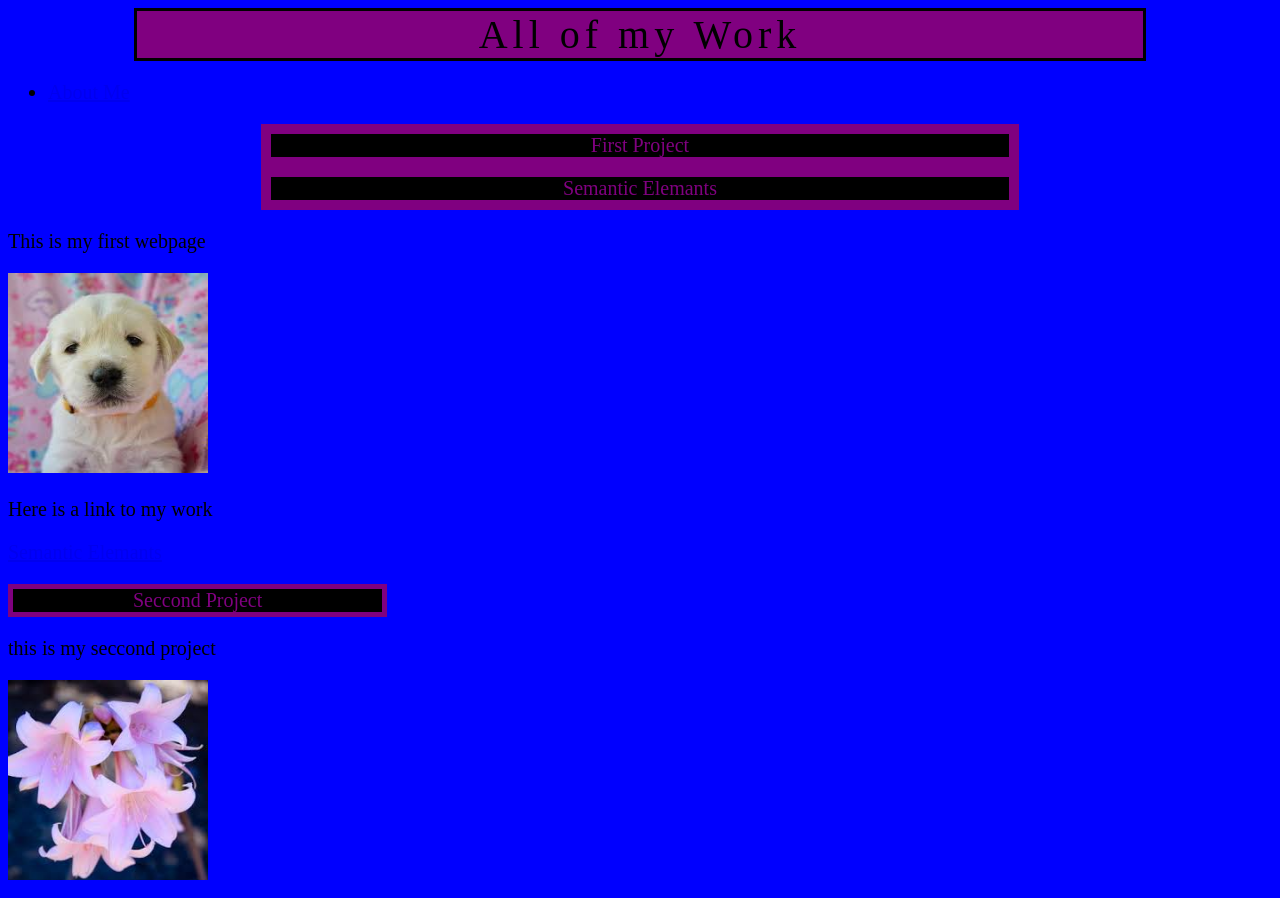
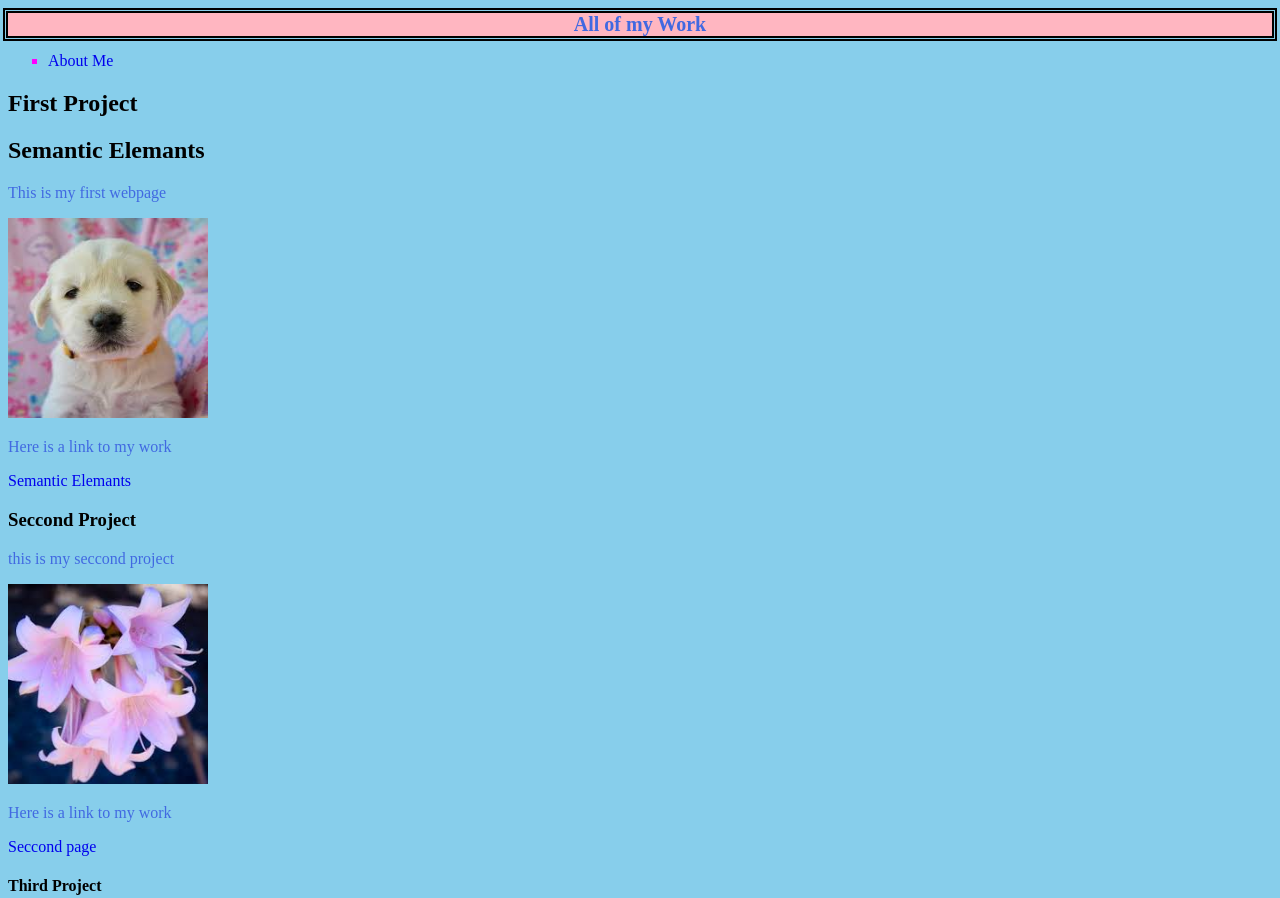
Before and after one commit to Mam1986/portfolio, a plain HTML site: page index.html in a window 1280 px wide. Shown: the top 898 px of the page. Drawn offline with Linux system fonts and the light colour scheme; files that its build step writes are made by us from their sources.

Commit message:
finished draft 1 of 6th week milestone

```diff
--- a/index.html
+++ b/index.html
@@ -4,14 +4,14 @@
 
    <meta charset="utf-8">
    <title>My Portfolio</title>
-   <link href="/style.css" rel="stylesheet" type="text/css">
+   <link href="styles/index.css" rel="stylesheet" type="text/css">
 </head>
-   <body>
+   <body class="page1">
      <header>
-       <h1>All of my Work</h1>
+       <h1 class="delay">All of my Work</h1>
        <nav>
          <ul>
-           <li><a href="about-me.html">About Me</a>
+           <li class="bullet"><a href="about-me.html">About Me</a>
            </li>
         </ul>
          </nav>
@@ -37,7 +37,7 @@
           <p>this is my seccond project</p>
             <img src="images/flower.jpg" alt="picture of pink flower" width="200" height="200">
             <p>Here is a link to my work</p>
-               <a href="3333dkffkdjfs.com">Seccond page</a>
+               <a href="https://discuss.atom.io/">Seccond page</a>
           </article>
           <article>
           <header>
@@ -46,7 +46,7 @@
             <p>This is my third webpage</p>
           <img src="images/kitty.jpg" alt="picture of white kitten" width="200" height="200">
           <p>Here is a link to my work</p>
-          <a href="095fnfnfndmfn.com">Third page</a>
+          <a href="https://atom.io/users/atom">Third page</a>
         </article>
       </section>
       <footer>
--- a/styles/style.css
+++ b/styles/about-me.css
@@ -1,12 +1,12 @@
+ body{
+  background-color: blue;
+}
 *{
   font: 20px Arial Times;
 }
 *{
   box-sizing: border-box;
   }
-body{
-  background-color: blue;
-}
 
 p.info {
 margin:auto;
@@ -21,7 +21,6 @@ width:60%;
 font-size : 30px;
 }
 .list {
-margin:left;
 width:15%;
 background-color: black;
 color : purple;
@@ -58,13 +57,12 @@ h2 {
 
 }
 h3 {
-margin:left;
 width:30%;
 text-align:center;
 background-color:black;
 border-style:solid;
 color :purple;
-text-declaration:bold;
+text-decoration:bold;
 border-width:5px 5px;
 
 }
@@ -78,3 +76,21 @@ footer{
   font-size: 8px;
   text-align: center;
   }
+.page1 body{
+background-color:skyblue;
+}
+section p:nth-child(3n+0){
+  color:grey;}
+
+  .child li:nth-child(2n+1){
+    margin-top:1rem;
+    color:purple;
+    background-color: black;
+    width:40%;
+}
+.child li:nth-child(2n+0){
+  margin-top:1rem;
+  color:black;
+  background-color: purple;
+  width:40%;
+}
--- /dev/null
+++ b/styles/index.css
@@ -0,0 +1,46 @@
+body{
+  background-color:skyblue;
+}
+h1{
+  text-align: center;
+  color:#4169E1;
+  outline: black double thick;
+  background-color: lightPink;
+}
+a{
+  text-decoration:none;
+}
+a:visited{
+  color:magenta;
+}
+.bullet{
+  list-style-type: square;
+  color:magenta;
+}
+a:hover{
+  color:purple;
+  font-weight:bold;
+  text-decoration: underline;
+
+}
+section p:nth-child(2n+0){
+  color:#4169E1;}
+
+
+
+.delay{
+
+  font-size:20px;
+  transition-property: font-size;
+  transition-duration:3.1s;
+
+
+}
+
+.delay:hover{
+  font-size:55px;
+}
+article:hover{
+  border: 2px solid black;
+  background-color: lightPink;
+}
```
Also changed, not shown: about-me.html (+5 -5 lines).
